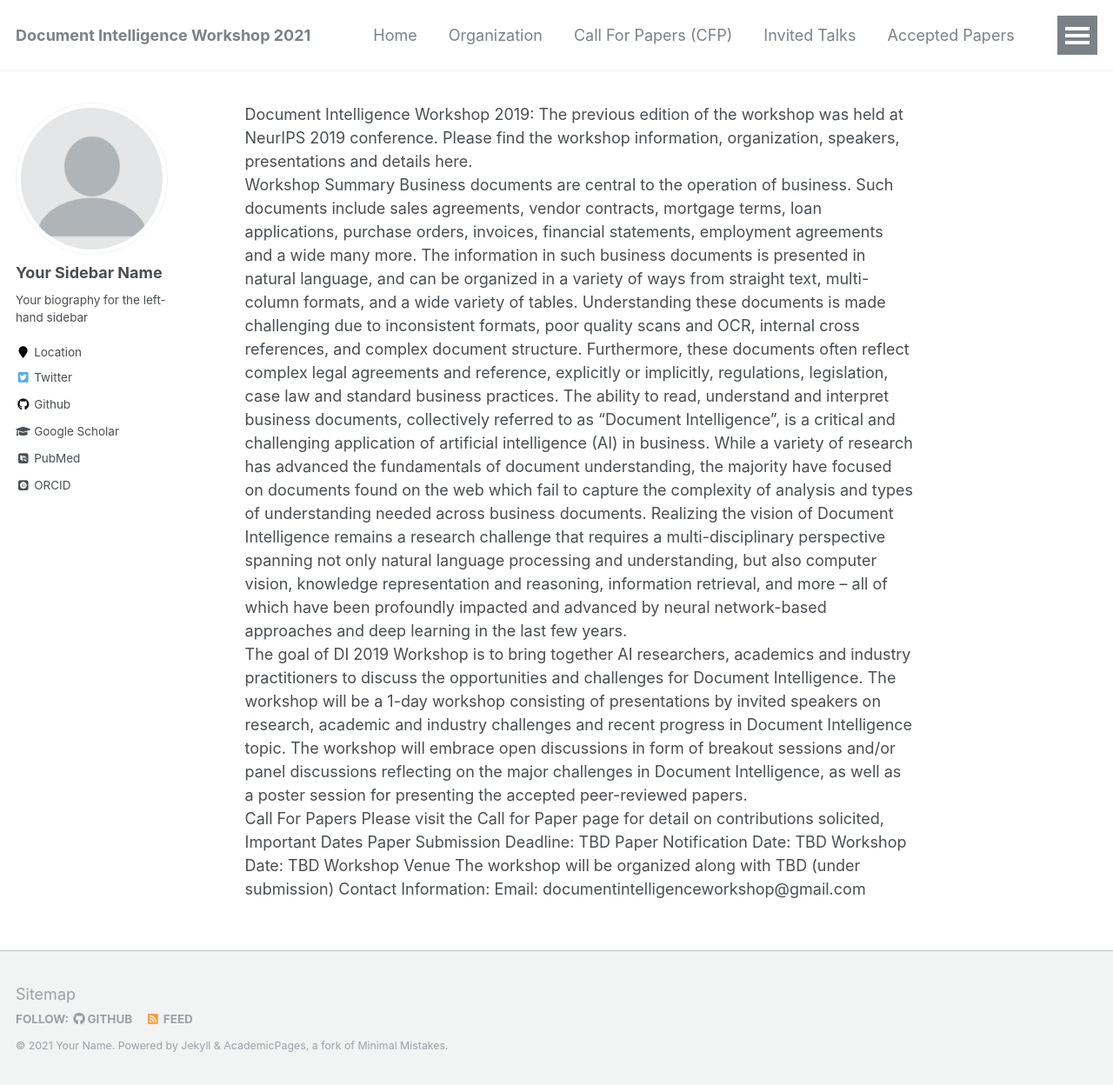
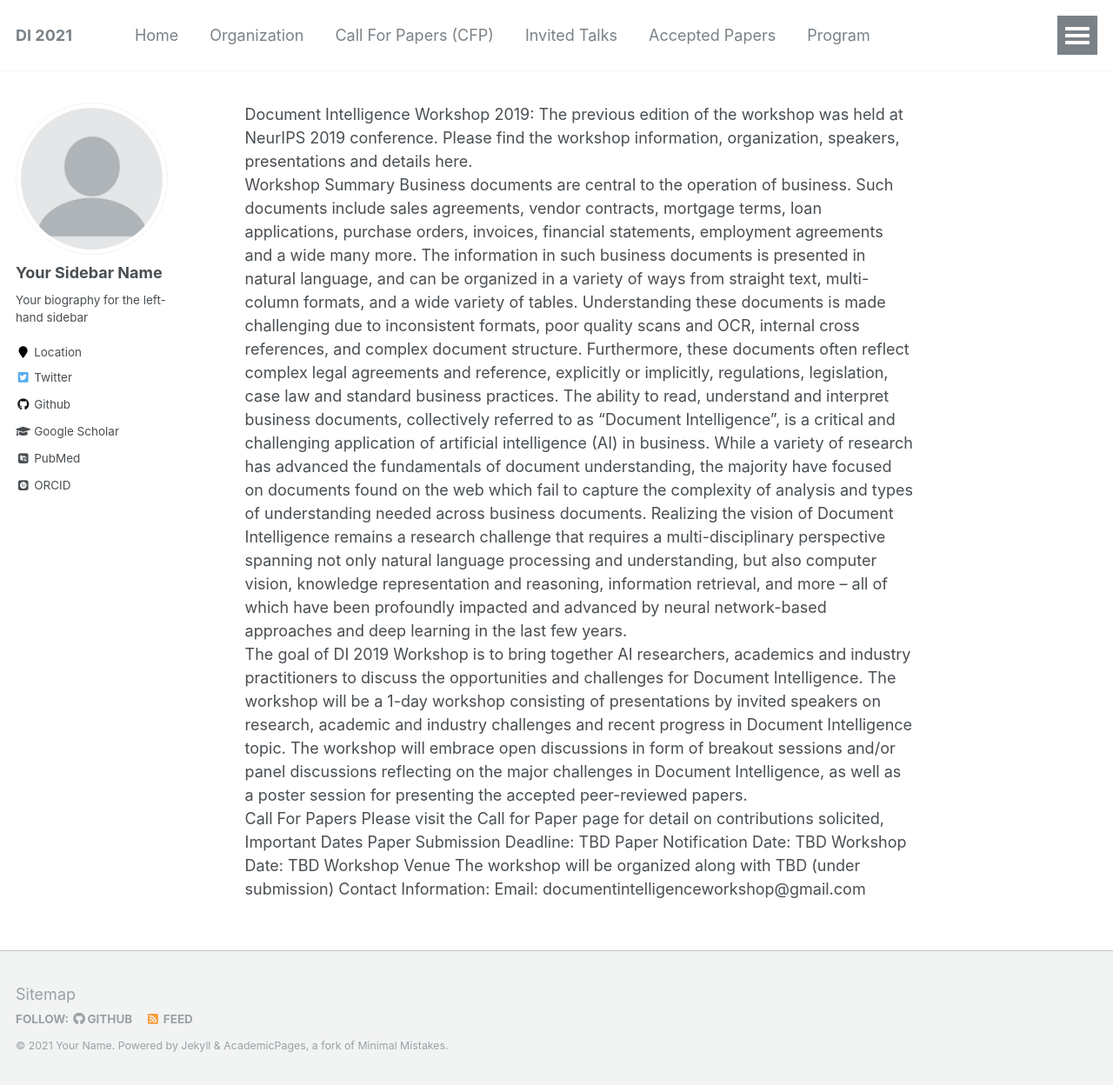
Before and after one commit to document-intelligence/DI-2022, a Jekyll site: the page built from index.md, in a window 1280 px wide and 1248 px high. Shown: the whole window at 87% size. Built offline with Jekyll 4.4.1, drawn with Linux system fonts in a browser that asks for light colours; some web fonts are replaced; our own code applies the rules of GitHub Pages for plain Markdown files.

Commit message:
shorter header name for homepage toolbar

```diff
--- a/_config.yml
+++ b/_config.yml
@@ -7,7 +7,7 @@
 
 # Site Settings
 locale                   : "en-US"
-title                    : "Document Intelligence Workshop 2021"
+title                    : "DI 2021"
 title_separator          : "-"
 name                     : &name "Your Name"
 description              : &description "personal description"
```
